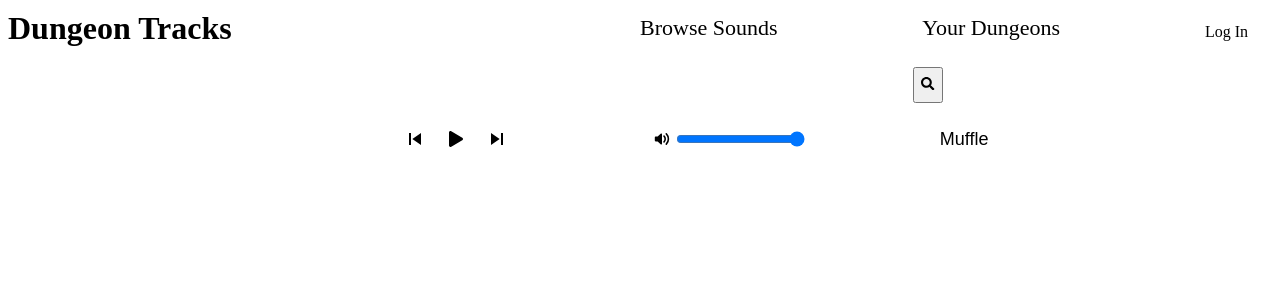
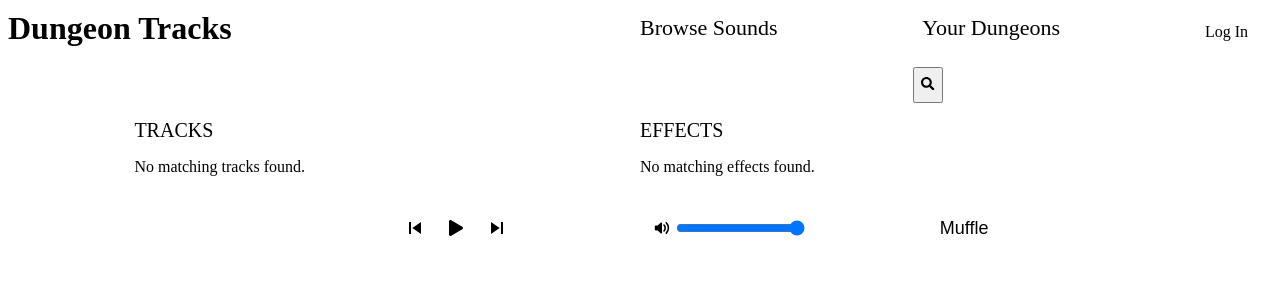
Before and after one commit to 7socks/dungeon-tracks, a React app: page / in a window 1280 px wide. Shown: the top 300 px of the page. Built offline with nearby package versions, Linux system fonts and the light colour scheme; the HTML template or start-up script is replaced by a standard one.

Commit message:
Search results display

```diff
--- a/client/src/app/audio.js
+++ b/client/src/app/audio.js
@@ -4,10 +4,12 @@ const Audio = {
   queue: [],
   queueIndex: 0,
   track: null,
-  fx: null
+  fx: null,
+  sample: null
 };
 
 Audio.playTrack = (src, callback) => {
+  Audio.sample && Audio.sample.stop();
   Audio.track && Audio.track.unload();
 
   Audio.track = new Howl({ src: [src] });
@@ -43,6 +45,7 @@ Audio.skipForward = (callback) => {
 };
 
 Audio.playFX = (src, callback) => {
+  Audio.sample && Audio.sample.stop();
   Audio.fx && Audio.fx.unload();
 
   Audio.fx = new Howl({ src: [src] });
@@ -80,4 +83,17 @@ Audio.timecode = () => {
   }
 };
 
+Audio.playSample = (src) => {
+  Audio.sample && Audio.sample.unload();
+  Audio.sample = new Howl({src: [src]});
+
+  Audio.track && Audio.track.pause();
+
+  Audio.sample.play();
+};
+
+Audio.stopSample = () => {
+  Audio.sample && Audio.sample.stop();
+}
+
 export default Audio;
--- a/client/src/app/reducers/audioSlice.js
+++ b/client/src/app/reducers/audioSlice.js
@@ -76,8 +76,12 @@ export const audioSlice = createSlice({
         state.track -= 1;
       }
     },
-    playPause: (state) => {
-      state.playing = !state.playing;
+    playPause: (state, action) => {
+      if (action.playload !== undefined) {
+        state.playing = action.payload;
+      } else {
+        state.playing = !state.playing;
+      }
     },
     mute: (state) => {
       state.muted = !state.muted;
--- a/client/src/components/App.js
+++ b/client/src/components/App.js
@@ -2,6 +2,7 @@ import React, { useState, useEffect } from 'react';
 import styled from 'styled-components';
 
 import { useSelector } from 'react-redux';
+import Audio from '../app/audio';
 
 import Nav from './Nav';
 import LogIn from './LogIn';
@@ -22,6 +23,11 @@ const App = () => {
   const [dungeonList, setDungeonList] = useState([]);
   const [viewDungeon, setViewDungeon] = useState(selectedDungeon);
   const [page, setPage] = useState(1);
+
+  useEffect(() => {
+    // Stop sample audio upon leaving search page
+    page !== 1 && Audio.stopSample();
+  }, [page]);
 
   return (
     <AppContainer>
--- a/client/src/components/AudioControls.js
+++ b/client/src/components/AudioControls.js
@@ -80,7 +80,7 @@ const ControlBarContainer = styled(ControlsContainer)`
     position: relative;
     width: 15em;
     height: 100%;
-    display: flex;
+    display: inline-flex;
     justify-content: flex-start;
     align-items: center;
     overflow: hidden;
@@ -88,8 +88,9 @@ const ControlBarContainer = styled(ControlsContainer)`
     white-space: nowrap;
 
     span {
+      display: inline-block;
       height: fit-content;
-      width: 15em;
+      width: fit-content;
       overflow: hidden;
       text-overflow: ellipsis;
       margin: 0;
--- a/client/src/components/Search.js
+++ b/client/src/components/Search.js
@@ -1,7 +1,11 @@
 import React, { useState } from 'react';
 import styled from 'styled-components';
-import { FaSearch } from 'react-icons/fa';
+import { FaSearch, FaPlay, FaStop } from 'react-icons/fa';
+import { AiOutlineLoading3Quarters as AiLoading } from 'react-icons/fa';
 import Audio from '../app/audio';
+
+import { useSelector, useDispatch } from 'react-redux';
+import { playPause } from '../app/reducers/audioSlice';
 
 import REQUEST from '../router/router';
 
@@ -10,7 +14,7 @@ const PageContainer = styled.div`
   width: 100%;
   display: flex;
   flex-direction: column;
-  align-content: center;
+  align-items: center;
 `;
 
 const SearchContainer = styled.div`
@@ -31,21 +35,113 @@ const SearchContainer = styled.div`
 `;
 
 const ResultsContainer = styled.div`
+  display: grid;
+  grid-template-columns: 1fr 1fr;
+  align-items: start;
+  justify-items: center;
+  width: 80%;
 `;
+
+const ResultListContainer = styled.ul`
+  list-style-type: none;
+  width: 100%;
+  padding: 0;
+  cursor: default;
+
+  p {
+    color: var(--theme-btn-text-undim);
+  }
+`;
+
+const ResultItem = styled.li`
+  position: relative;
+  display: flex;
+  flex-direction: row;
+  justify-content: flex-start;
+  align-items: center;
+  height: 2em;
+  width: 100%;
+  color: ${({playing}) =>
+    playing
+      ? 'var(--theme-list-text-selected)'
+      : 'var(--theme-btn-text-undim)'
+  };
+
+  span.play-icon {
+    visibility: ${({playing}) => playing ? 'visible' : 'hidden'};
+    color: var(--theme-text);
+    position: absolute;
+    left: -1.5em;
+  }
+
+  :hover {
+    color: ${({playing}) =>
+      playing
+        ? 'var(--theme-list-text-selected)'
+        : 'var(--theme-text)'
+    };
+
+    .play-icon {
+      visibility: visible;
+    }
+  }
+`;
+
+const ListHeader = styled.span`
+  font-size: 20px;
+  text-transform: uppercase;
+  color: var(--theme-btn-text-dim);
+  justify-self: center;
+  margin: .5em 0;
+`;
+
+const ResultList = ({playingSample, playSound, results, type}) => {
+  return <ResultListContainer>
+    <ListHeader>{type}</ListHeader>
+    {results.map((item, i) => {
+      return <ResultItem
+        key={i}
+        playing={playingSample === type + '-' + i}
+        onClick={() => playSound(item, i, type)}
+      >
+        <span className="play-icon">
+          {playingSample === type + '-' + i ? <FaStop/> : <FaPlay/>}
+        </span>
+        <span>{item.title}</span>
+      </ResultItem>
+    })}
+    {results.length === 0 && <p>No matching {type} found.</p>}
+  </ResultListContainer>;
+};
 
 const Search = () => {
   const [term, setTerm] = useState('');
-  const [results, setResults] = useState([]);
+  const [trackResults, setTrackResults] = useState([]);
+  const [fxResults, setFxResults] = useState([]);
+  const [playingSample, setPlayingSample] = useState(null);
+  const [loading, setLoading] = useState(false);
+  const playingTrack = useSelector((state) => state.audio.playing);
+  const dispatch = useDispatch();
 
   const submit = () => {
+    setLoading(true);
     REQUEST.getSounds(term)
       .then((data) => {
-        setResults(data);
+        setTrackResults(data.tracks);
+        setFxResults(data.fx);
+        setLoading(false);
       });
   };
 
-  const playSound = (sound) => {
-
+  const playSound = (sound, i, type) => {
+    playingTrack && dispatch(playPause(false));
+    if (playingSample === type + '-' + i) {
+      setPlayingSample(null);
+      Audio.stopSample();
+    } else {
+      setPlayingSample(type + '-' + i);
+      Audio.playSample(sound.source);
+    }
   };
 
   return <PageContainer>
@@ -57,15 +153,20 @@ const Search = () => {
       />
       <button onClick={submit}><FaSearch/></button>
     </SearchContainer>
+
     <ResultsContainer>
-      <ul>
-        {results.map((item, i) => {
-          return <li key={i}>
-            <button onClick={() => {}}></button>
-            <span>{item.title}</span>
-          </li>
-        })}
-      </ul>
+      <ResultList
+        type="tracks"
+        results={trackResults}
+        playingSample={playingSample}
+        playSound={playSound}
+      />
+      <ResultList
+        type="effects"
+        results={fxResults}
+        playingSample={playingSample}
+        playSound={playSound}
+      />
     </ResultsContainer>
   </PageContainer>;
 };
```
Also changed, not shown: 2 other files (tests, documents, lock files or other folders).
